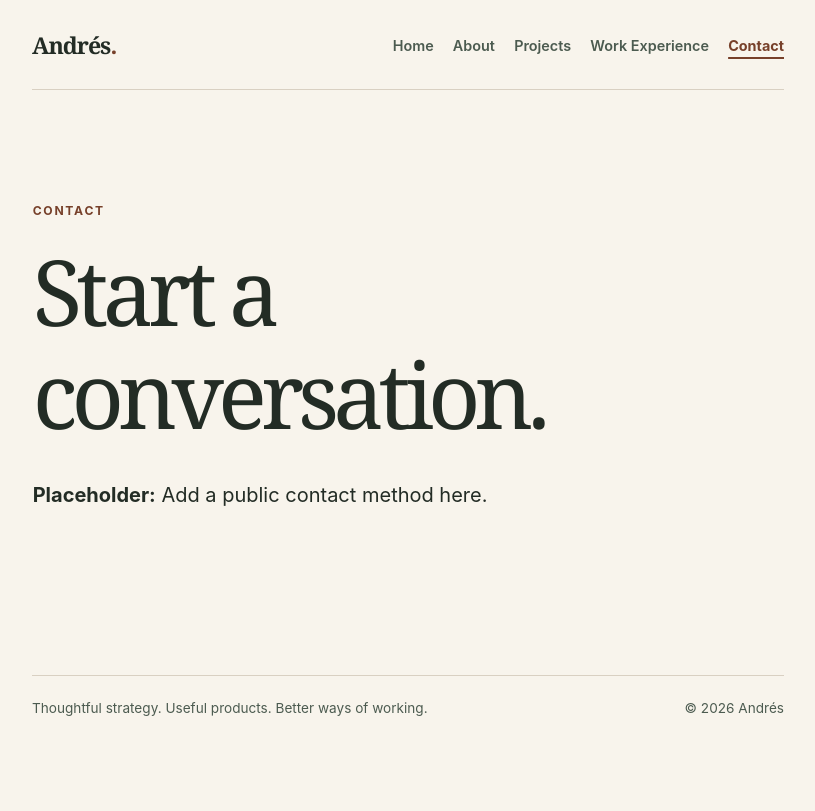
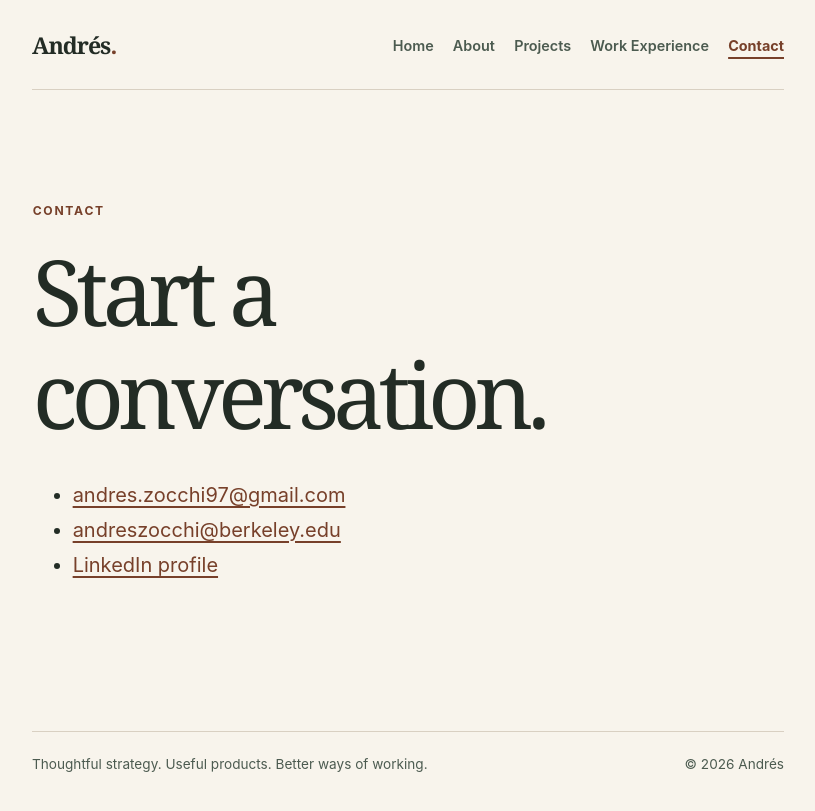
Before and after one commit to andreszocchi-dotcom/andreszocchi-dotcom.github.io, a Jekyll site: the page built from contact.md, in a window 1280 px wide. Shown: the top 811 px of the page, without its empty margins (232-1047 px from the left). Built offline with Jekyll 4.4.1, drawn with Linux system fonts in a browser that asks for light colours.

Commit message:
Update contact information

```diff
--- a/contact.md
+++ b/contact.md
@@ -11,5 +11,9 @@ permalink: /contact/
 {: .page-title}
 
 <div class="prose">
-  <p><strong>Placeholder:</strong> Add a public contact method here.</p>
+  <ul>
+    <li><a href="mailto:andres.zocchi97@gmail.com">andres.zocchi97@gmail.com</a></li>
+    <li><a href="mailto:andreszocchi@berkeley.edu">andreszocchi@berkeley.edu</a></li>
+    <li><a href="https://www.linkedin.com/in/andreszocchi/">LinkedIn profile</a></li>
+  </ul>
 </div>
```
